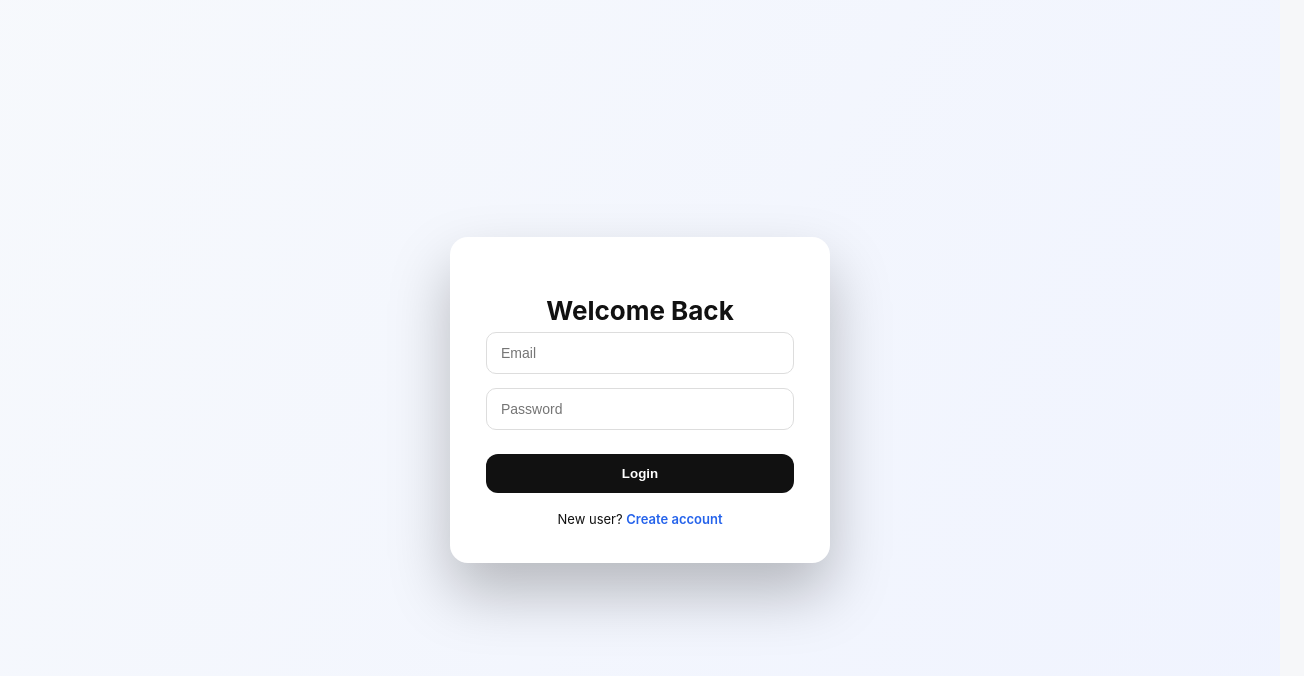
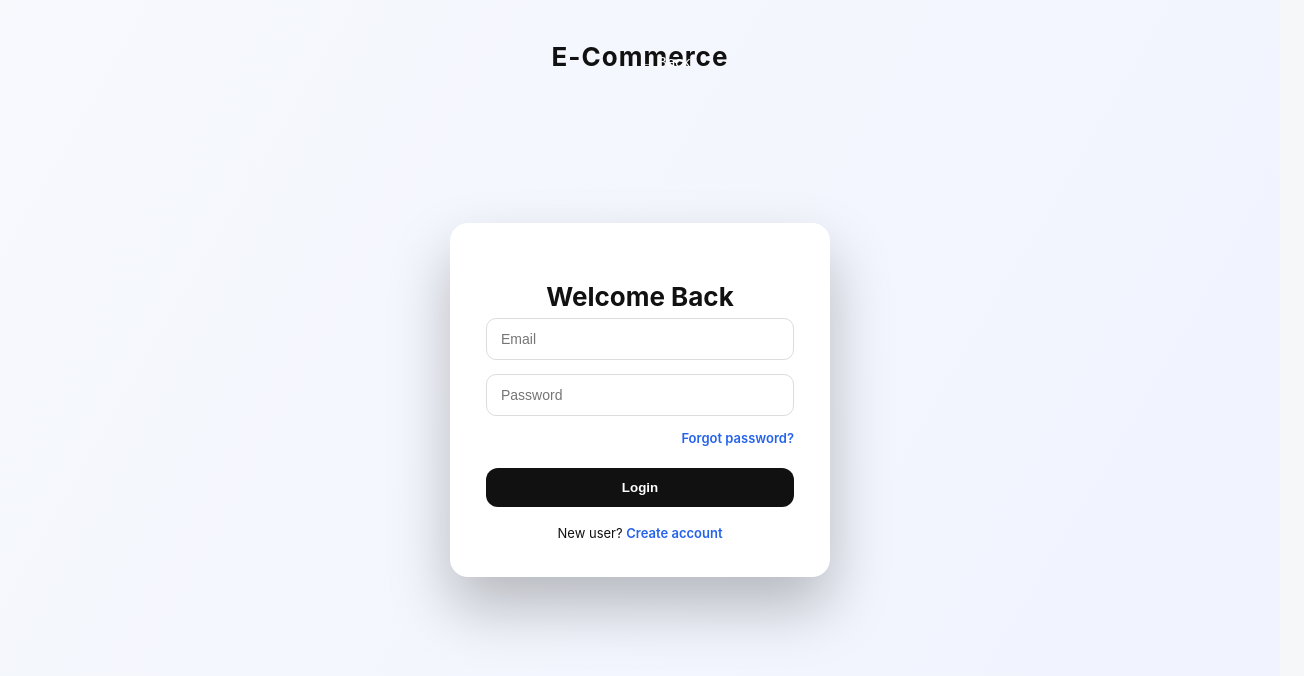
Before and after one commit to RavikiranKampilla/ecommerce-project, a React (Vite) app in the folder frontend/ecommerce-frontend/: page /login in a window 1280 px wide. Shown: the top 676 px of the page, 1304 px wide, since content can reach past the window. Built offline with nearby package versions, Linux system fonts and the light colour scheme.

Commit message:
feat(login-ui): add brand title, back button, forgot password link

```diff
--- a/frontend/ecommerce-frontend/src/pages/Auth.css
+++ b/frontend/ecommerce-frontend/src/pages/Auth.css
@@ -188,3 +188,43 @@
     transform: translateY(0);
   }
 }
+
+/* ===== AUTH TOP BAR ===== */
+.auth-top {
+  position: absolute;
+  top: 24px;
+  width: 100%;
+  display: flex;
+  align-items: center;
+  justify-content: center;
+}
+
+.auth-back {
+  position: absolute;
+  left: 24px;
+  background: none;
+  border: none;
+  font-size: 15px;
+  font-weight: 500;
+  cursor: pointer;
+}
+
+.auth-title {
+  font-size: 26px;
+  font-weight: 700;
+  letter-spacing: 1px;
+  color: #111;
+}
+
+/* ===== FORGOT PASSWORD ===== */
+.auth-forgot {
+  width: 100%;
+  text-align: right;
+  margin-bottom: 12px;
+  font-size: 13px;
+}
+
+.auth-forgot a {
+  color: #2563eb;
+  font-weight: 600;
+}
--- a/frontend/ecommerce-frontend/src/pages/Login.jsx
+++ b/frontend/ecommerce-frontend/src/pages/Login.jsx
@@ -29,10 +29,7 @@ function Login() {
         return;
       }
 
-      // ✅ SAVE TOKEN
       localStorage.setItem("token", data.token);
-
-      // ✅ GO TO HOME
       navigate("/", { replace: true });
     } catch (err) {
       setError("Server error. Please try again.");
@@ -41,6 +38,12 @@ function Login() {
 
   return (
     <div className="auth-page">
+      {/* 🔹 ADDED: Top bar */}
+      <div className="auth-top">
+        <button className="auth-back" onClick={() => navigate(-1)}>← Back</button>
+        <h1 className="auth-title">E-Commerce</h1>
+      </div>
+
       <div className="auth-card">
         <h2>Welcome Back</h2>
 
@@ -59,6 +62,11 @@ function Login() {
           onChange={(e) => setPassword(e.target.value)}
         />
 
+        {/* 🔹 ADDED: Forgot password */}
+        <div className="auth-forgot">
+          <Link to="/forgot-password">Forgot password?</Link>
+        </div>
+
         <button className="auth-btn" onClick={login}>
           Login
         </button>
```
